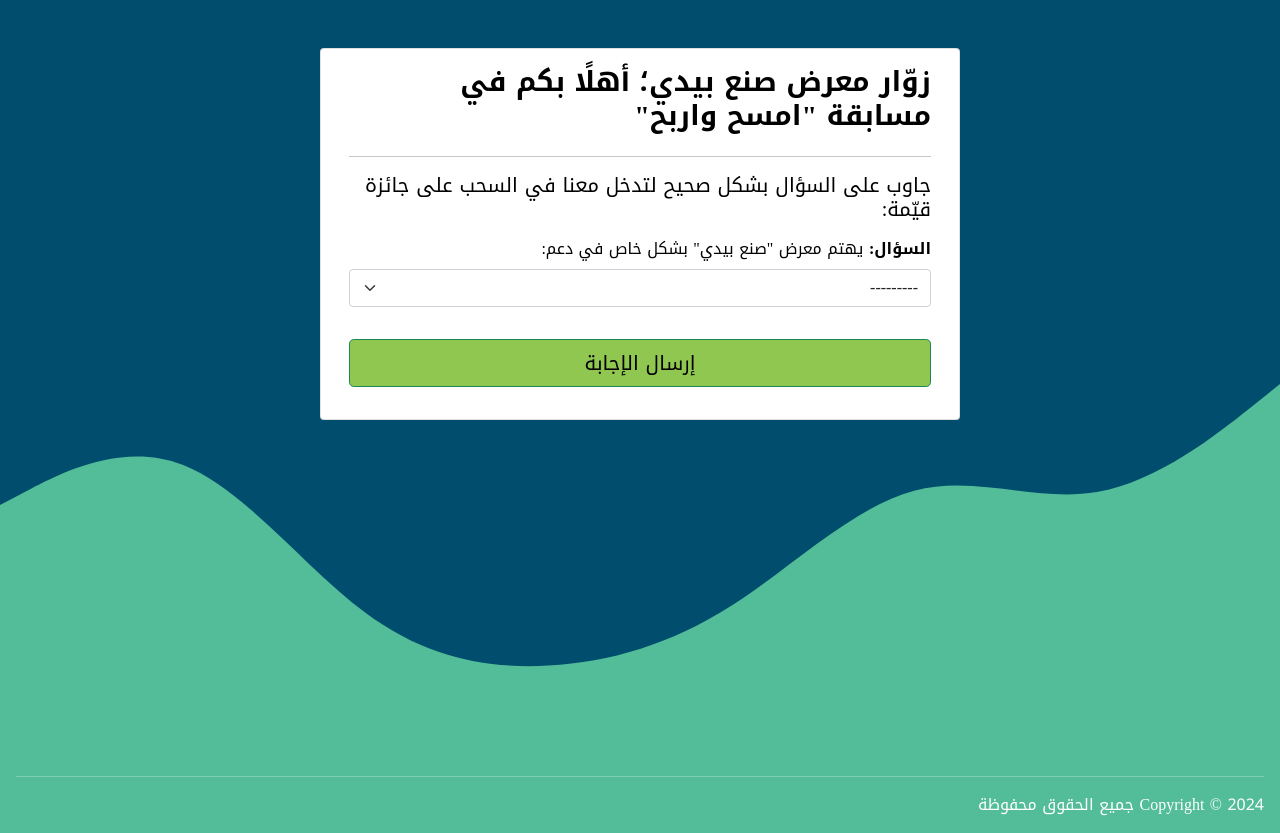
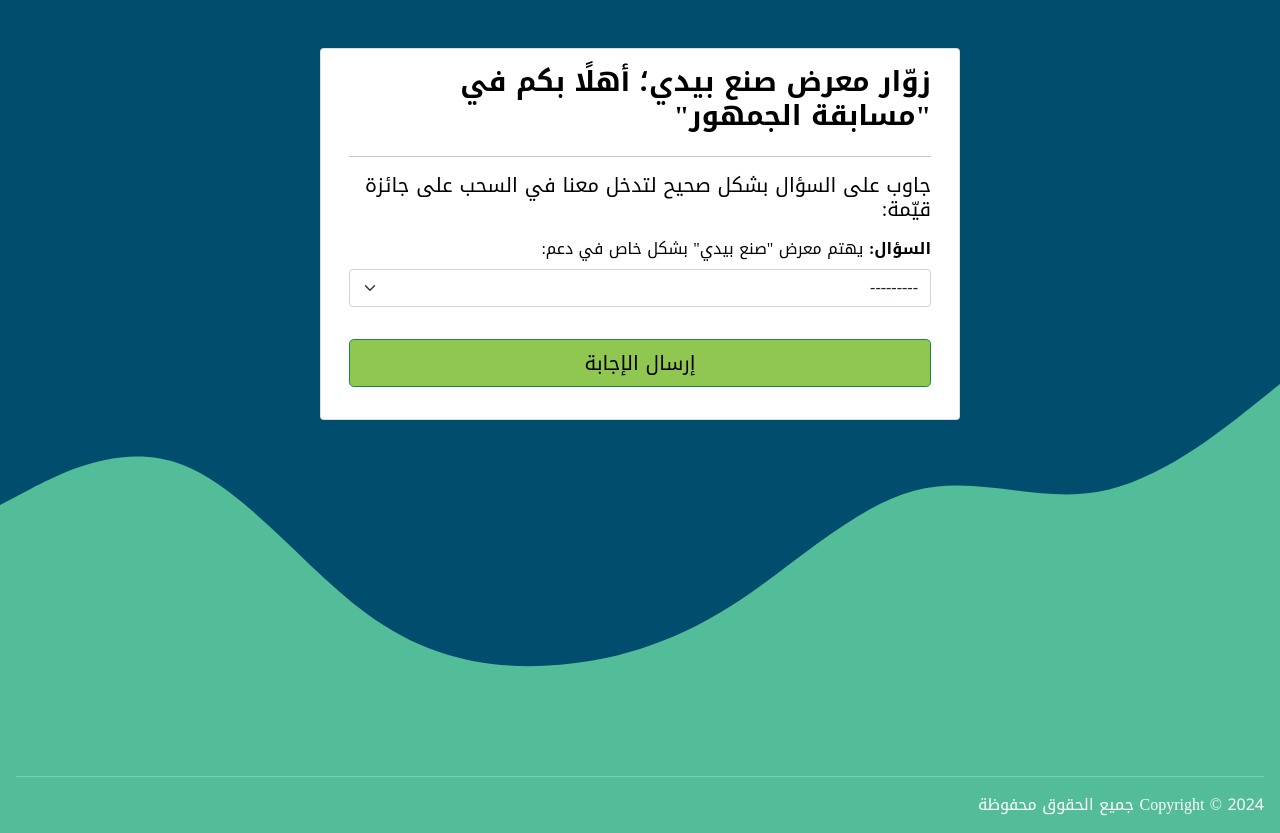
Before and after one commit to dawaime/by-my-hands, a Django app: page /home/ in a window 1280 px wide. Run offline with Django 5.2, Linux system fonts and the light colour scheme.

Commit message:
Update home.html
update the title for the page

```diff
--- a/myapp/templates/home.html
+++ b/myapp/templates/home.html
@@ -13,7 +13,7 @@
 <div class="pb-5 pt-5 background_container" style="height: 95vh;">
   <div class="container card" style="max-width: 40rem;">
     <div class="card-body">
-      <h3 class="fw-bold mb-4 card-title">زوّار معرض صنع بيدي؛ أهلًا بكم في مسابقة "امسح واربح"</h3>
+      <h3 class="fw-bold mb-4 card-title">زوّار معرض صنع بيدي؛ أهلًا بكم في "مسابقة الجمهور"</h3>
       <hr>
       <h5 class="mb-3 mt-2">جاوب على السؤال بشكل صحيح لتدخل معنا في السحب على جائزة قيّمة: </h5>
 
```
